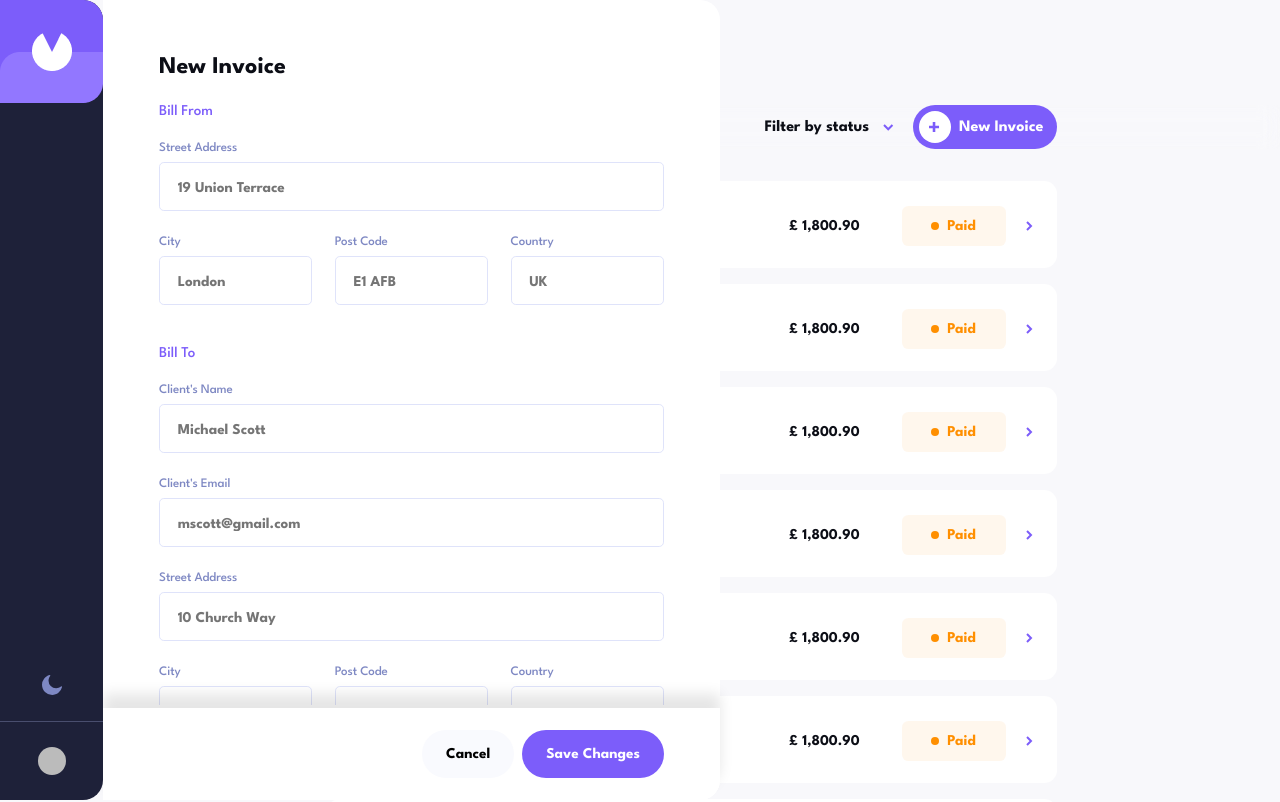
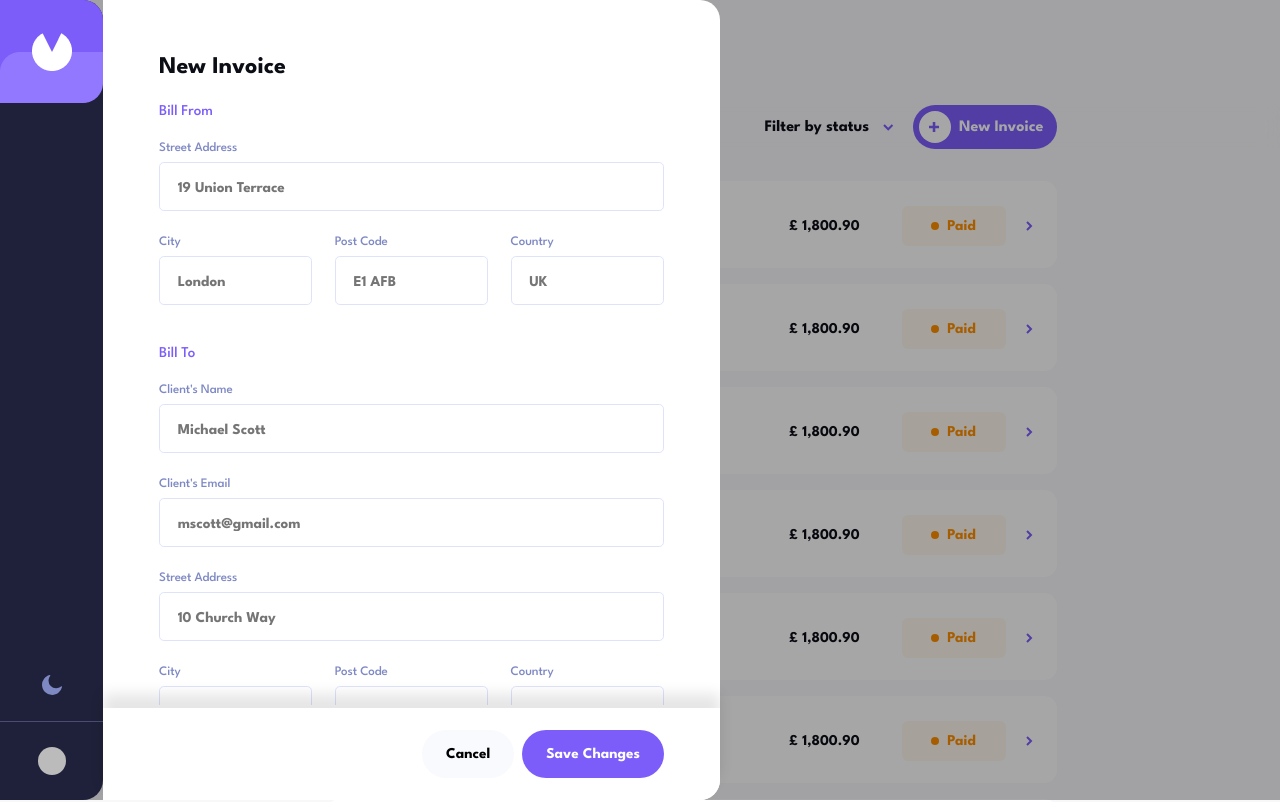
Before and after one commit to Kl3va/Invoice-Orbit, a React (Vite) app in the folder frontend/: page / in a window 1280 px wide. Shown: the top 802 px of the page. Built offline with nearby package versions, Linux system fonts and the light colour scheme; no server answers; sample sign-in values are in the browser's storage; some icons are missing.

Commit message:
feat: adjusted navbar state and added custom background with blur effect

```diff
--- /dev/null
+++ b/frontend/src/components/Background/ConfirmationBg.tsx
@@ -0,0 +1,21 @@
+import styled from 'styled-components'
+
+export const BackgroundBlur = styled.aside<{
+  formState?: null | 'edit' | 'new'
+}>`
+  position: fixed;
+  top: 0;
+  right: 0;
+  width: 100vw;
+  height: 100vh;
+  background: rgba(0, 0, 0, 0.35);
+  z-index: ${({ formState }) =>
+    formState === 'new' || formState === 'edit' ? 98 : 100};
+  display: block;
+`
+
+const ConfirmationBg = () => {
+  return <BackgroundBlur formState={'edit'}></BackgroundBlur>
+}
+
+export default ConfirmationBg
--- a/frontend/src/components/Layout/index.tsx
+++ b/frontend/src/components/Layout/index.tsx
@@ -1,4 +1,5 @@
 import { Outlet } from 'react-router-dom'
+import ConfirmationBg from 'components/Background/ConfirmationBg'
 import MainFormTemplate from 'components/Main-Form/MainFormTemplate'
 
 const Layout = () => {
@@ -6,6 +7,7 @@ const Layout = () => {
     <>
       <Outlet />
       <MainFormTemplate />
+      <ConfirmationBg />
     </>
   )
 }
--- a/frontend/src/components/Main-Form/MainFormTemplateStyles.ts
+++ b/frontend/src/components/Main-Form/MainFormTemplateStyles.ts
@@ -7,10 +7,13 @@ export const FormInvoiceContainer = styled.div`
   width: min(100%, 38.56rem);
   padding: 2rem 1.5rem 0 1.5rem;
   height: 100vh;
-  border-radius: 0 1.25rem 1.25rem 0;
   top: 4.5rem;
   left: 0;
-  z-index: 95;
+  z-index: 105;
+
+  @media ${QUERIES.mobileLarge} {
+    border-radius: 0 1.25rem 1.25rem 0;
+  }
 
   @media ${QUERIES.tabletMini} {
     padding: 3.5rem 3.5rem 0 3.5rem;
@@ -205,7 +208,7 @@ export const FormButtonsContainer = styled.div`
   left: 0;
   width: min(100%, 38.56rem);
   box-shadow: 0 -14px 14px rgba(0, 0, 0, 0.1);
-  z-index: 95;
+  z-index: 110;
   padding: 1.38rem 1.5rem;
   border-bottom-right-radius: 1.25rem;
 
--- a/frontend/src/components/Navbar/NavbarStyles.ts
+++ b/frontend/src/components/Navbar/NavbarStyles.ts
@@ -8,6 +8,7 @@ export const NavbarAside = styled.aside`
   width: 100%;
   top: 0;
   z-index: 99;
+  //pointer-events: none;
 
   @media ${QUERIES.tablet} {
     height: 100vh;
```
